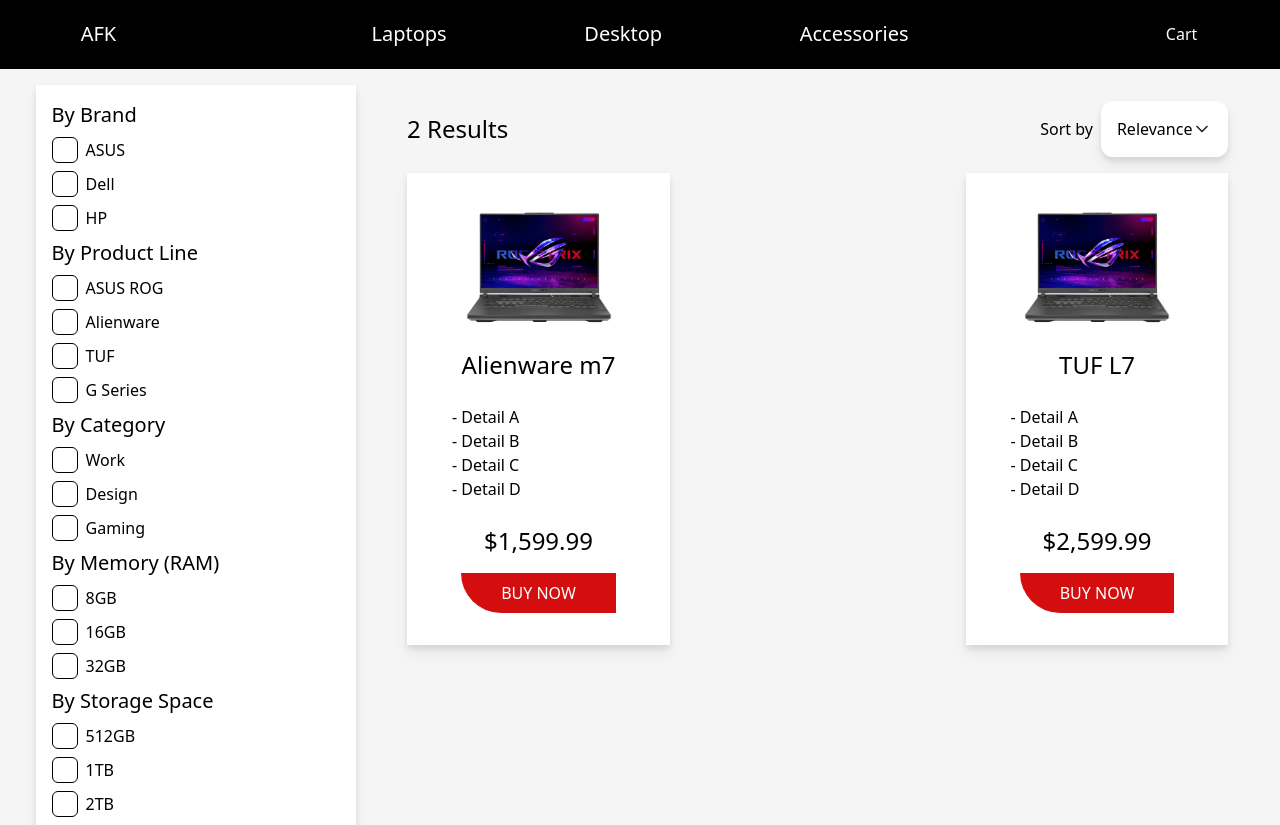
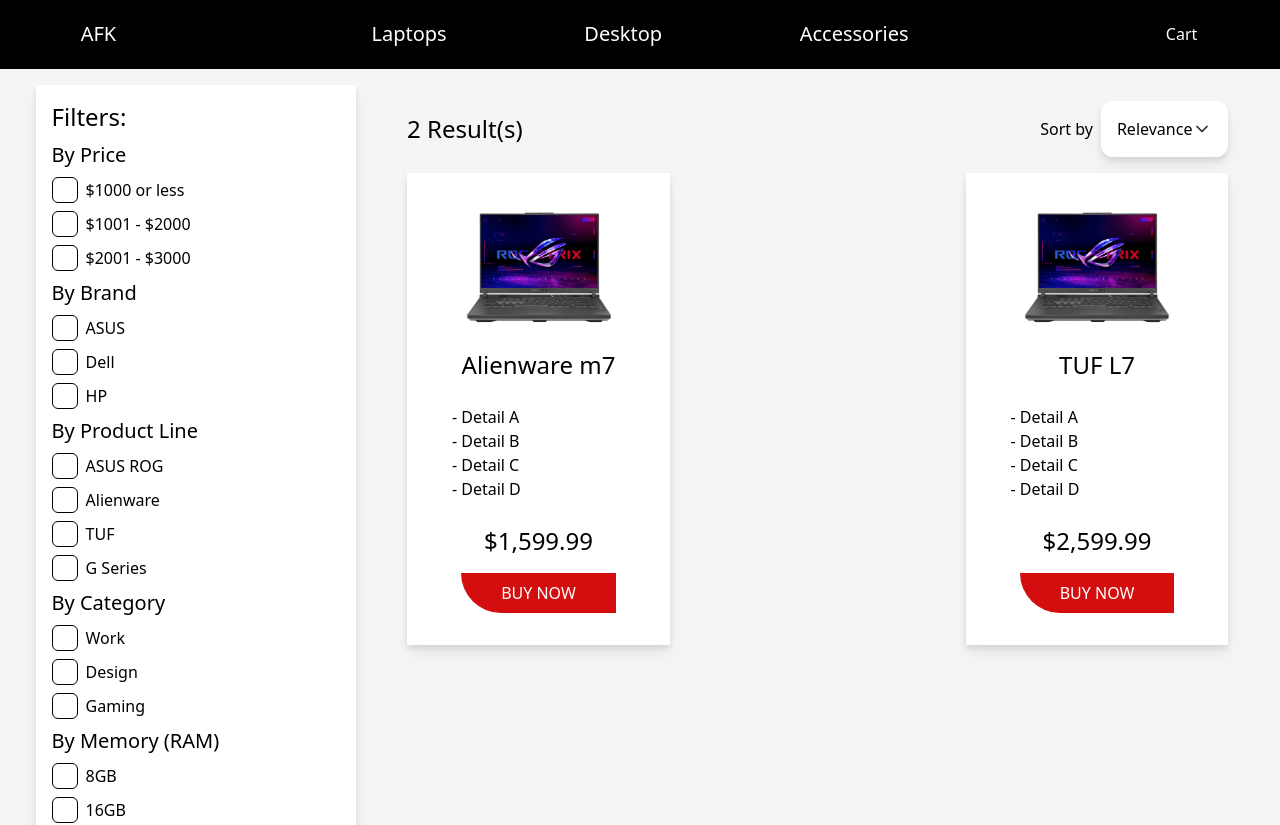
Before and after one commit to AlejandroALopez/e-commerce, a Next.js app: page /catalogue in a window 1280 px wide. Shown: the top 825 px of the page. Built offline with nearby package versions, Linux system fonts and the light colour scheme.

Commit message:
filters working as intended + money filters added

```diff
--- a/components/dropdown/Item.tsx
+++ b/components/dropdown/Item.tsx
@@ -37,7 +37,7 @@
           }
         >
           {menu.items.map((item, index) => (
-            <div>
+            <div key={index}>
               <div
                 className={
                   "flex flex-row items-center justify-between w-full hover:bg-[#AE0000] cursor-pointer p-2"
--- a/components/filters/FilterResults.tsx
+++ b/components/filters/FilterResults.tsx
@@ -1,5 +1,5 @@
 import Image from "next/image";
-import { useState } from "react";
+import { useEffect, useState } from "react";
 import { useFiltersContext } from "@/pages/catalogue";
 import FilterProduct from "./FilterProduct";
 import { Laptop } from "@/types/productTypes";
@@ -10,6 +10,37 @@
   const { activeFilters, setActiveFilters } = useFiltersContext();
   const [results, setResults] = useState<Laptop[]>(TEST_LAPTOPS);
 
+  function filterHelper(element: Laptop) {
+    let filtered: boolean = true;
+
+    if (
+      element.basePrice < activeFilters.price.min ||
+      element.basePrice > activeFilters.price.max
+    ) {
+      filtered = false; // price range not met
+      return filtered;
+    }
+
+    for (const [key, value] of Object.entries(activeFilters.components)) {
+      // for every filter
+      if (
+        activeFilters.components[key].indexOf(
+          element.baseComponents[key].name
+        ) === -1
+      ) {
+        // check if product is in filter's array
+        filtered = false; // filter not satisfied, dont include item
+        break;
+      }
+    }
+    return filtered; // if all filters passed, include
+  }
+
+  useEffect(() => {
+    // when filters change, filter laptops array
+    setResults(TEST_LAPTOPS.filter((laptop: Laptop) => filterHelper(laptop)));
+  }, [activeFilters]);
+
   function handleSort() {
     console.log("TODO: Sort by options");
   }
@@ -18,22 +49,7 @@
     <div className={"flex flex-col w-8/12 h-full my-4 p-4"}>
       <div className={"flex flex-row justify-between items-center"}>
         <div className={"flex flex-row"}>
-          <p className={"text-2xl mr-2"}>{results.length} Results</p>
-          {/* {activeFilters.map((filter, index) => (
-            <div
-              key={index}
-              className={
-                "flex flex-row justify-between items-center bg-[#535353] px-2 mx-1 rounded-sm"
-              }
-            >
-              <p className={"text-[#C7C0C0]"}>{filter}</p>
-            </div>
-          ))}
-          {activeFilters.length > 0 && (
-            <button className={"ml-2"} onClick={() => setActiveFilters([])}>
-              <p className={"text-md text-red-500"}>Clear all</p>
-            </button>
-          )} */}
+          <p className={"text-2xl mr-2"}>{results.length} Result(s)</p>
         </div>
         <div className={"flex flex-row items-center"}>
           <p>Sort by</p>
--- a/components/filters/Filters.tsx
+++ b/components/filters/Filters.tsx
@@ -1,10 +1,12 @@
 import Image from "next/image";
-import { laptopFilters } from "@/utils/filterConstants";
+import { laptopFilters, priceFilters } from "@/utils/filterConstants";
 import { useFiltersContext } from "@/pages/catalogue";
 import CheckIcon from "@/public/buttons/check.svg";
+import { useState } from "react";
 
 export default function Filters() {
   const { activeFilters, setActiveFilters } = useFiltersContext();
+  const [activePriceFilter, setActivePriceFilter] = useState("");
 
   function isComponentInFilters(alias: string, option: string): boolean {
     return (
@@ -23,7 +25,10 @@
       // new filter, add first option
       updatedValue = { [alias]: [option] };
     }
-    setActiveFilters((prevFilters) => ({ ...prevFilters, components: {...prevFilters.components, ...updatedValue } }));
+    setActiveFilters((prevFilters) => ({
+      ...prevFilters,
+      components: { ...prevFilters.components, ...updatedValue },
+    }));
   }
 
   // handler for removing an option to the filter, adding a key if needed
@@ -42,7 +47,7 @@
         components: {
           ...activeFilters.components,
           [alias]: copyArray,
-        }
+        },
       }));
     }
   }
@@ -51,6 +56,72 @@
     <div
       className={"flex flex-col w-3/12 h-full my-4 p-4 bg-white drop-shadow-lg"}
     >
+      <p className={"text-2xl mb-2"}>Filters: </p>
+      <div className={"flex flex-row flex-wrap"}>
+        {Object.keys(activeFilters.components).map((filter) =>
+          activeFilters.components[filter].map((f, index) => (
+            <div
+              key={index}
+              className={
+                "flex flex-row w-fit items-center bg-[#535353] py-1 px-4 m-1 rounded-sm"
+              }
+            >
+              <p className={"text-[#C7C0C0]"}>{f}</p>
+            </div>
+          ))
+        )}
+        {Object.keys(activeFilters.components).length > 0 && (
+          <button
+            className={"ml-2"}
+            onClick={() =>
+              setActiveFilters({
+                price: { min: 0, max: 100000 },
+                components: {},
+              })
+            }
+          >
+            <p className={"text-md text-red-500"}>Clear all</p>
+          </button>
+        )}
+      </div>
+      {/* price filters */}
+      <div>
+        <p className={"text-xl"}>By Price</p>
+        {priceFilters.map((filter, index) => (
+          <div key={index} className={"flex flex-row items-center my-2"}>
+            <button
+              onClick={() => {
+                if (filter.name === activePriceFilter) {
+                  setActivePriceFilter("");
+                  setActiveFilters((prevFilters) => ({
+                    ...prevFilters,
+                    price: { min: 0, max: 100000 },
+                  }));
+                } else {
+                  setActivePriceFilter(filter.name);
+                  setActiveFilters((prevFilters) => ({
+                    ...prevFilters,
+                    price: { min: filter.min, max: filter.max },
+                  }));
+                }
+              }}
+              className={`rounded-md border-black border-[1.5px] mr-2 ${
+                filter.name === activePriceFilter
+                  ? "bg-black p-1"
+                  : "bg-white p-3"
+              }`}
+            >
+              {filter.name === activePriceFilter && (
+                <div className={"relative w-[16px] h-[16px]"}>
+                  <Image src={CheckIcon} alt="check" />
+                </div>
+              )}
+            </button>
+            <p>{filter.name}</p>
+          </div>
+        ))}
+      </div>
+      {/* other filters */}
       {laptopFilters.map((filter, index) => (
         <div key={index}>
           <p className={"text-xl"}>By {filter.title}</p>
--- a/types/filterTypes.ts
+++ b/types/filterTypes.ts
@@ -7,3 +7,9 @@
     [key: string]: string[]; // e.g. memory: ["8GB", "16GB", "32GB"]
   }
 }
+
+export interface PriceFilters {
+  name: string,
+  min: number,
+  max: number,
+}
--- a/utils/filterConstants.tsx
+++ b/utils/filterConstants.tsx
@@ -1,3 +1,23 @@
+import { PriceFilters } from "@/types/filterTypes";
+
+export const priceFilters: PriceFilters[] = [
+  {
+    name: "$1000 or less",
+    min: 0,
+    max: 1000,
+  },
+  {
+    name: "$1001 - $2000",
+    min: 1001,
+    max: 2000,
+  },
+  {
+    name: "$2001 - $3000",
+    min: 2001,
+    max: 3000,
+  },
+]
+
 export const laptopFilters = [
   {
     title: "Brand",
```
